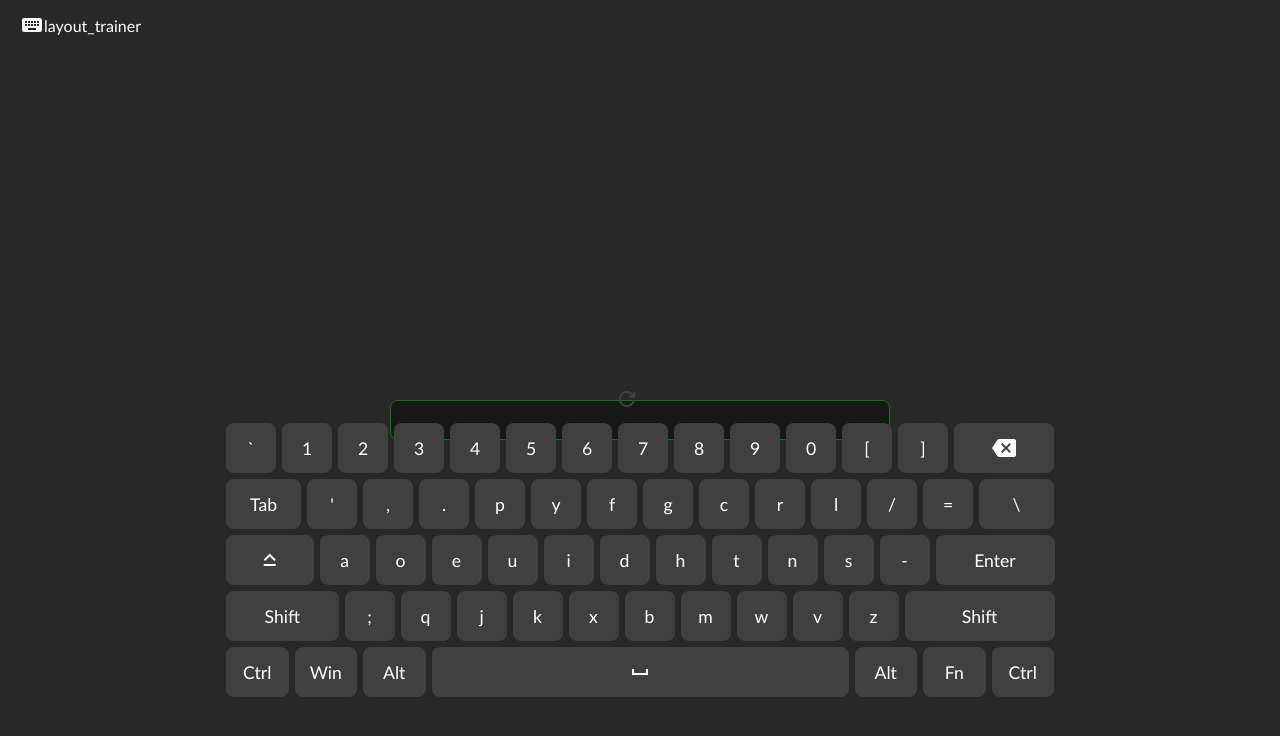
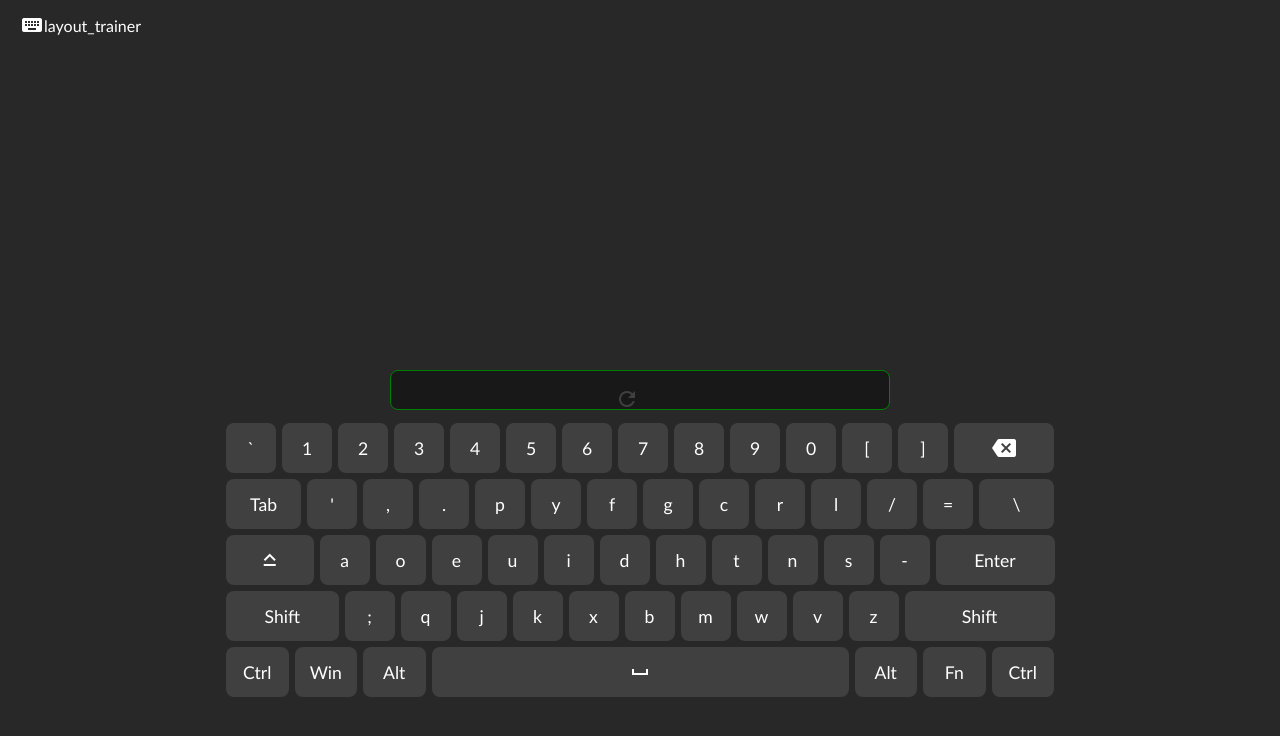
Before and after one commit to imvincenth/Layout-Trainer, a website built with webpack: page index.html in a window 1280 px wide. Built offline with nearby package versions, Linux system fonts and the light colour scheme; no server answers.

```diff
--- a/src/index.js
+++ b/src/index.js
@@ -1,13 +1,14 @@
 import { Qwerty } from "./scripts/qwerty.js";
 import { Dvorak } from "./scripts/dvorak.js";
 import { renderNewQuote } from "./scripts/text.js";
+import { timerCheck } from "./scripts/metrics.js";
 
 window.addEventListener("DOMContentLoaded", function () {
     Dvorak.init();
     renderNewQuote();
 
     const textDisplayElement = document.getElementById("textDisplay");
-    const timerElement = document.getElementById("timer")
+    const timerElement = document.getElementById("timer");
 
     let keys = document.querySelectorAll(".keys");
     let spaceKey = document.querySelector(".spacebar");
@@ -15,8 +16,11 @@
     let shiftLeft = document.querySelector(".shift_left");
     let shiftRight = document.querySelector(".shift_right");
     let capsLockKey = document.querySelector(".capslock_key");
+    let winKey = document.querySelector(".win_key");
     let textInput = document.querySelector(".text_input");
     let refreshButton = document.querySelector(".refresh");
+
+    let runs = 0;
 
     for (let i = 0; i < keys.length; i++) {
         keys[i].setAttribute("keyname", keys[i].innerText);
@@ -43,8 +47,14 @@
             }
         })
 
-        if (correct) renderNewQuote();
+        if (correct) {
+            runs++;
+            renderNewQuote();
+            // timerCheck();
+        }
     })
+
+
 
     refreshButton.addEventListener("click", () => {
         renderNewQuote();
@@ -71,6 +81,9 @@
             if (e.code === "CapsLock") {
                 capsLockKey.classList.toggle("active");
             }
+            if (e.code === "MetaLeft") {
+                winKey.classList.add("active");
+            }
         }
     })
 
@@ -96,6 +109,9 @@
                 shiftLeft.classList.remove("active");
                 shiftLeft.classList.remove("remove");
             }
+            if (e.code === "MetaLeft") {
+                winKey.classList.remove("active");
+            }
             this.setTimeout(() => {
                 keys[i].classList.remove("remove");
             }, 200)
--- a/src/styles/metrics.css
+++ b/src/styles/metrics.css
@@ -1,14 +1,15 @@
 .metrics {
     width: 100%;
-    height: 50px;
+    height: 20px;
+    font-style: italic;
+    display: grid;
+    justify-content: center;
 }
 
 .timer {
-    position: absolute;
-    top: 370px;
-    left: 250px;
+    margin-right: 445px;
     width: 50px;
-    height: 50px;
-    font-size: 1.2rem;
+    height: 20px;
+    font-size: 1.1rem;
     color: white;
 }
```
Also changed, not shown: dist/main.css, dist/main.js.
